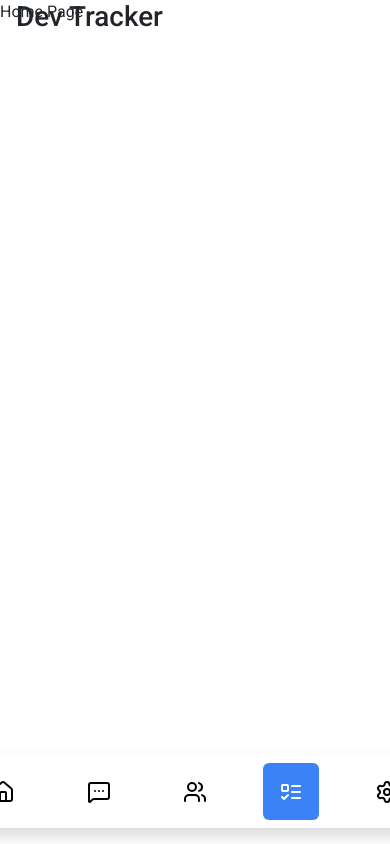
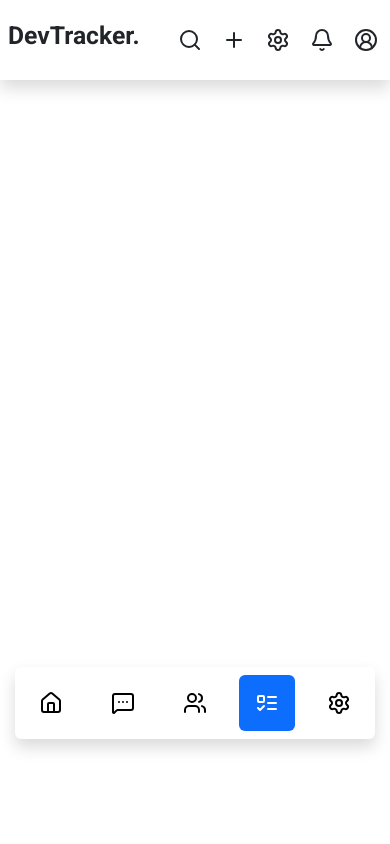
Before and after one commit to jarvis2754/devtracker-frontend, a React (Vite) app: page /members in a window 390 px wide. Built offline with nearby package versions, Linux system fonts and the light colour scheme.

Commit message:
created component navbar with responsive view

```diff
--- a/src/App.css
+++ b/src/App.css
@@ -26,59 +26,4 @@ li {
   position: relative;
 }
 
-.custom-tooltip {
-  display: none;
-  position: absolute;
-  top: 50%;
-  left: 130%; /* move to the right of the icon */
-  transform: translateY(-50%);
-  background-color: #ffffff;
-  color: #000;
-  border: 1px solid gray;
-  padding: 6px 10px;
-  border-radius: 4px;
-  white-space: nowrap;
-  z-index: 1000;
-}
-
-/* Show tooltip on hover */
-li:hover .custom-tooltip {
-  display: block;
-}
-
-/* Arrow pointing left */
-.custom-tooltip::before {
-  content: "";
-  position: absolute;
-  top: 50%;
-  left: -6px;
-  transform: translateY(-50%);
-  width: 0;
-  height: 0;
-  border-top: 6px solid transparent;
-  border-bottom: 6px solid transparent;
-  border-right: 6px solid gray; /* Same as tooltip background */
-}
-
-@media (max-width: 767.98px) {
-  /* Styles here will only apply on mobile devices */
-  .custom-tooltip {
-    left: 50%;
-    top: -80%; /* move below the icon */
-    transform: translateX(-50%);
-  }
-
-  .custom-tooltip::before {
-    content: "";
-    position: absolute;
-    top: 120%;
-    left: 45%;
-    transform: translateY(-50%);
-    width: 0;
-    height: 0;
-    border-top: 6px solid gray;
-    border-bottom: 6px solid transparent;
-    border-right: 6px solid transparent;
-    border-left: 6px solid transparent; /* Same as tooltip background */
-  }
-}
+@media (min-width: 768px) { .w-md-50 { width: 50% !important; } }
--- a/src/components/Navbar.tsx
+++ b/src/components/Navbar.tsx
@@ -1,11 +1,17 @@
-import { Link ,useLocation } from "react-router-dom";
+import { Link, useLocation } from "react-router-dom";
 import {
   Home,
   Users,
   MessageSquareMore,
   ListTodo,
   Settings,
+  CircleUserRound,
+  Bell,
+  Plus,
+  Search,
 } from "lucide-react";
+import Tooltip from "./ui/Tooltip";
+import "./ui/Tooltip.css"
 
 export default function Navbar() {
 
@@ -15,27 +21,74 @@ export default function Navbar() {
     return location.pathname === path;
   }
 
-  const navlinks =[
-    { path: "/", icon:Home ,label:"Home"},
-    { path: "/messages", icon: MessageSquareMore ,label:"Messages"},
-    { path: "/tasks", icon: Users ,label:"Tasks"},
-    { path: "/members", icon: ListTodo ,label:"Members"},
-    { path: "/settings", icon: Settings ,label:"Settings"},
+  const navlinks = [
+    { path: "/", icon: Home, label: "Home" },
+    { path: "/messages", icon: MessageSquareMore, label: "Messages" },
+    { path: "/tasks", icon: Users, label: "Tasks" },
+    { path: "/members", icon: ListTodo, label: "Members" },
+    { path: "/settings", icon: Settings, label: "Settings" },
   ]
+
+  const navIcons = [
+    { icon: Settings, label: "Settings" },
+    { icon: Bell, label: "Notifications" },
+    { icon: CircleUserRound, label: "Profile" },
+  ]
+
+  const searchAndAdd =[
+    {icon: Search, label: "Search"},
+    {icon: Plus, label: "Create"},
+  ]
+
 
   return (
     <nav className="d-flex flex-column position-fixed" style={{ height: "100vh", width: "100vw" }} >
-      <div>
-        <h1 className="text-dark mx-3">Dev Tracker</h1>
+      <div className="d-flex justify-content-between shadow p-1">
+        <div className="d-flex align-items-center">
+          <h2 className="text-dark mx-1 mx-md-3 fw-bolder ">DevTracker.</h2>
+        </div>
+        <div className="d-flex align-items-center   justify-content-end  gap-3 w-50 w-md-50 me-1">
+          <input type="text" placeholder="Search..." className="d-none d-md-block rounded border border-dark py-2 px-3 w-100" />
+
+          <button className="btn btn-primary d-none d-md-flex align-items-center ">
+            <Plus size={16}/> Create
+          </button>
+          <ul className="list-unstyled d-flex d-md-none  my-auto gap-1">
+            {searchAndAdd.map((item, index) => (
+              <li key={index} className="">
+                <Tooltip text={item.label} mobilePosition="bottom" desktopPosition="bottom">
+                  <div className="d-flex align-items-center gap-2 p-2">
+                    <item.icon className="w-4 h-4 md:w-6 md:h-6" />
+                  </div>
+                </Tooltip>
+              </li>
+            ))}
+          </ul>
+        </div>
+        <div>
+          <ul className="list-unstyled d-flex flex-row my-3 gap-1 gap-md-3">
+            {navIcons.map((item, index) => (
+              <li key={index} className="position-relative  ">
+                <Tooltip text={item.label} mobilePosition="bottom" desktopPosition="bottom">
+                  <div className="d-flex align-items-center gap-2 p-2">
+                    <item.icon className="w-4 h-4 md:w-6 md:h-6" />
+                  </div>
+                </Tooltip>
+              </li>
+
+            ))}
+          </ul>
+        </div>
       </div>
-      <div className="d-flex align-items-end align-items-md-center justify-content-center justify-content-md-start "style={{ height: "100vh" }} >
-        <ul className="list-unstyled shadow  rounded m-3 d-inline-flex  flex-row flex-md-column gap-4">
+      <div className="d-flex align-items-end align-items-md-center justify-content-center justify-content-md-start " style={{ height: "80vh" }} >
+        <ul className="list-unstyled shadow  rounded m-3 d-inline-flex flex-row flex-md-column dap-2 gap-md-4">
           {navlinks.map((link) => (
-            <li key={link.path}  className={`p-3 m-2 rounded ${isActive(link.path) ? "active" : ""}`}>
-              <Link to={link.path} className="text-color text-decoration-none">
-                <link.icon size={24} />
-                <span className="custom-tooltip rounded px-3 py-1">{link.label}</span>
-              </Link>
+            <li key={link.path} className={`position-relative m-2 ${isActive(link.path) ? 'bg-primary rounded' : ''}`}>
+              <Tooltip text={link.label} mobilePosition="top" desktopPosition="right">
+                <Link to={link.path} className={`d-flex align-items-center gap-1 gap-md-2 p-3 ${isActive(link.path) ? 'text-white' : 'text-color'}`}>
+                  <link.icon className="w-4 h-4 md:w-6 md:h-6" />
+                </Link>
+              </Tooltip>
             </li>
           ))}
         </ul>
--- /dev/null
+++ b/src/components/ui/Tooltip.css
@@ -0,0 +1,90 @@
+.tooltip-wrapper {
+  position: relative;
+  display: inline-block;
+}
+
+.custom-tooltip-nav {
+  display: none;
+  position: absolute;
+  background-color: #ffffff;
+  color: #000;
+  border: 1px solid gray;
+  padding: 6px 10px;
+  border-radius: 4px;
+  white-space: nowrap;
+  z-index: 1000;
+}
+
+li .tooltip-wrapper:hover .custom-tooltip-nav {
+  display: block;
+}
+
+/* -------- Directions -------- */
+
+/* Right */
+.custom-tooltip-nav.right {
+  top: 50%;
+  left: 130%;
+  transform: translateY(-50%);
+}
+.custom-tooltip-nav.right::before {
+  content: "";
+  position: absolute;
+  top: 50%;
+  left: -6px;
+  transform: translateY(-50%);
+  border-top: 6px solid transparent;
+  border-bottom: 6px solid transparent;
+  border-right: 6px solid gray;
+}
+
+/* Left */
+.custom-tooltip-nav.left {
+  top: 50%;
+  right: 130%;
+  transform: translateY(-50%);
+}
+.custom-tooltip-nav.left::before {
+  content: "";
+  position: absolute;
+  top: 50%;
+  right: -6px;
+  transform: translateY(-50%);
+  border-top: 6px solid transparent;
+  border-bottom: 6px solid transparent;
+  border-left: 6px solid gray;
+}
+
+/* Top */
+.custom-tooltip-nav.top {
+  bottom: 130%;
+  left: 50%;
+  transform: translateX(-50%);
+}
+.custom-tooltip-nav.top::before {
+  content: "";
+  position: absolute;
+  top: 100%;
+  left: 50%;
+  transform: translateX(-50%);
+  border-top: 6px solid gray;
+  border-left: 6px solid transparent;
+  border-right: 6px solid transparent;
+}
+
+/* Bottom */
+.custom-tooltip-nav.bottom {
+  top: 130%;
+  left: 50%;
+  transform: translateX(-50%);
+}
+.custom-tooltip-nav.bottom::before {
+  content: "";
+  position: absolute;
+  bottom: 100%;
+  left: 50%;
+  transform: translateX(-50%);
+  border-bottom: 6px solid gray;
+  border-left: 6px solid transparent;
+  border-right: 6px solid transparent;
+}
--- /dev/null
+++ b/src/components/ui/Tooltip.tsx
@@ -0,0 +1,38 @@
+import type { ReactNode } from "react";
+import { useState, useEffect } from "react";
+import "./Tooltip.css";
+
+type TooltipProps = {
+  children: ReactNode;
+  text: string;
+  mobilePosition?: "top" | "bottom" | "left" | "right";
+  desktopPosition?: "top" | "bottom" | "left" | "right";
+  className?: string;
+};
+
+const Tooltip: React.FC<TooltipProps> = ({
+  children,
+  text,
+  mobilePosition = "top",
+  desktopPosition = "right",
+  className,
+}) => {
+  const [isMobile, setIsMobile] = useState(window.innerWidth <= 768);
+
+  useEffect(() => {
+    const handleResize = () => setIsMobile(window.innerWidth <= 768);
+    window.addEventListener("resize", handleResize);
+    return () => window.removeEventListener("resize", handleResize);
+  }, []);
+
+  const position = isMobile ? mobilePosition : desktopPosition;
+
+  return (
+    <div className={`tooltip-wrapper ${className || ""}`}>
+      {children}
+      <span className={`custom-tooltip-nav ${position}`}>{text}</span>
+    </div>
+  );
+};
+
+export default Tooltip;
--- a/src/pages/Home.tsx
+++ b/src/pages/Home.tsx
@@ -1,5 +1,5 @@
 
 export default function Home() {
 
-    return(<div>Home Page</div>)
+    return(<div></div>)
 }
```
